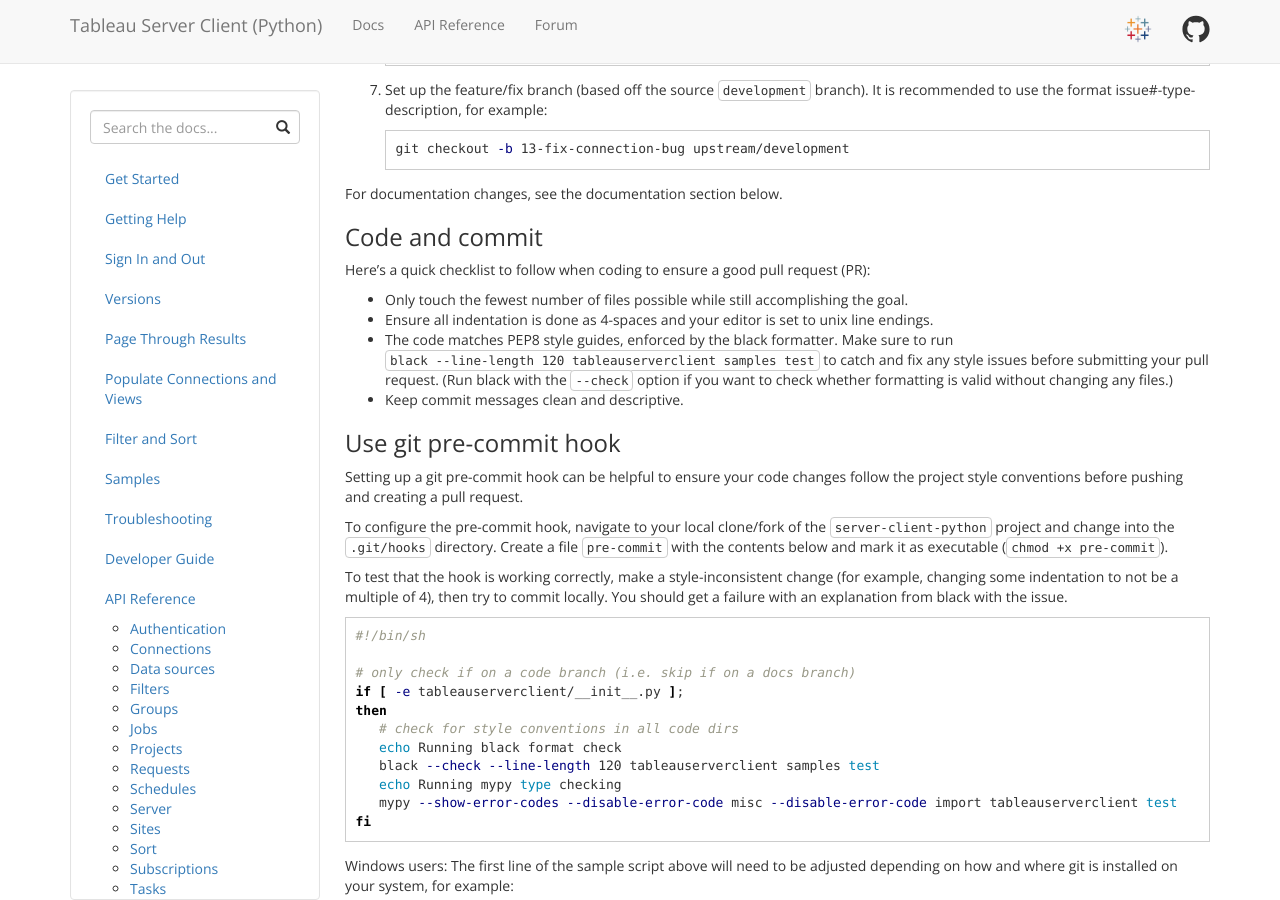
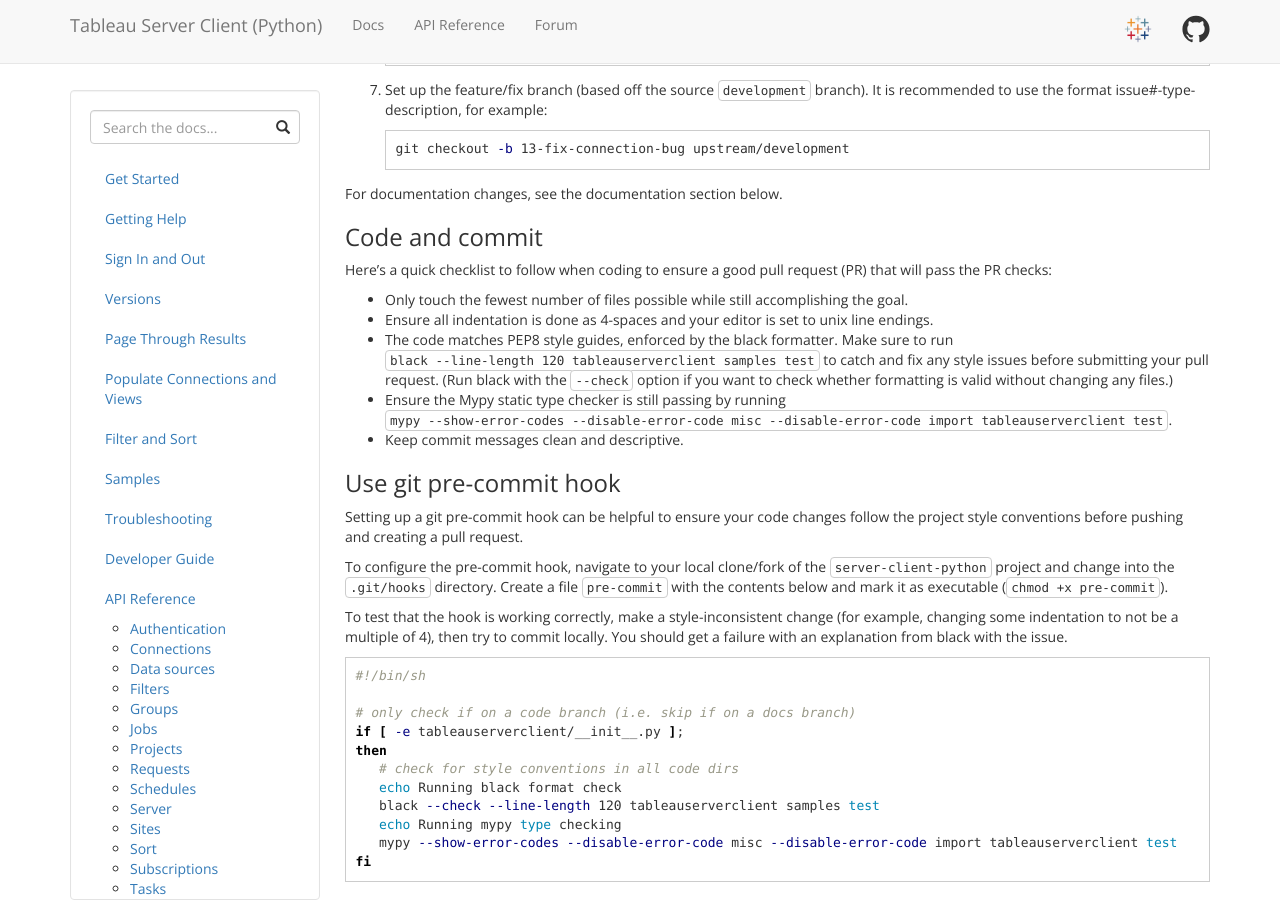
Before and after one commit to tableau/server-client-python, a Jekyll site: the page built from docs/dev-guide.md, in a window 1280 px wide and 900 px high, scrolled down 970 px. Built offline with Jekyll 4.4.1, drawn with Linux system fonts in a browser that asks for light colours; emoji names are drawn with the system emoji font.

Commit message:
Add Mypy on the checklist for creating a PR

```diff
--- a/docs/dev-guide.md
+++ b/docs/dev-guide.md
@@ -64,7 +64,7 @@
 ### Code and commit
 
 Here's a quick checklist to follow when coding to ensure a good pull request
-(PR):
+(PR) that will pass the PR checks:
 
 - Only touch the fewest number of files possible while still accomplishing the
   goal.
@@ -74,6 +74,8 @@
   `black --line-length 120 tableauserverclient samples test` to catch and fix any style
   issues before submitting your pull request. (Run black with the `--check` option if
   you want to check whether formatting is valid without changing any files.)
+- Ensure the Mypy static type checker is still passing by running
+  `mypy --show-error-codes --disable-error-code misc --disable-error-code import tableauserverclient test`.
 - Keep commit messages clean and descriptive.
 
 ### Use git pre-commit hook
```
